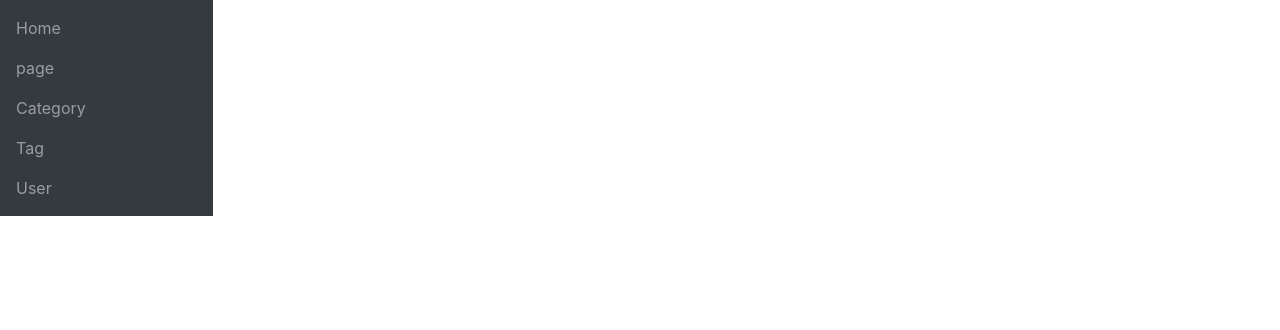
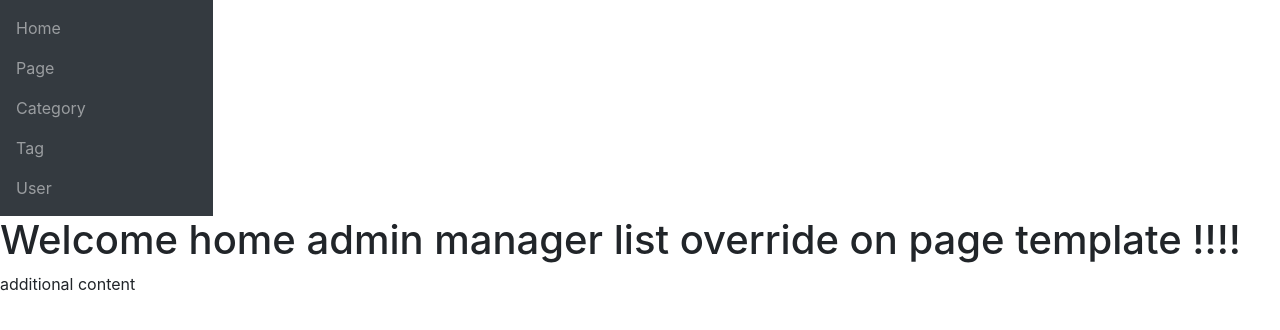
Before and after one commit to teh0/gobelin-cms, a Symfony app: template templates/pages/admin/managers/page/list.html.twig in a window 1280 px wide. Shown: the part 56-386 px from the top of the page. Run offline with Twig, Linux system fonts and the light colour scheme; the template is opened without the code that fills it, so the values that code supplies are empty; some libraries are stand-ins or nearby versions.

Commit message:
🚧 wip on managers heritage

```diff
--- a/templates/layouts/admin/managers/manager-list.html.twig
+++ b/templates/layouts/admin/managers/manager-list.html.twig
@@ -0,0 +1,10 @@
+
+{#{% block okk %}#}
+{#    <div> bonjour</div>#}
+{#{% endblock %}#}
+{% extends 'pages/admin/home.html.twig' %}
+{% block admin_content %}
+    <h1>Welcome home admin manager list !!!!</h1>
+
+
+{% endblock %}
--- a/templates/pages/admin/managers/page/list.html.twig
+++ b/templates/pages/admin/managers/page/list.html.twig
@@ -1 +1,15 @@
-{% extends 'layouts/admin/base-admin.html.twig' %}
+{#{% extends 'pages/admin/home.html.twig' %}#}
+{#{% block admin_content %}#}
+{#    <h1>Welcome home admin fdp !!!!</h1>#}
+    {% extends 'layouts/admin/managers/manager-list.html.twig' %}
+{% block admin_content %}
+    <h1>Welcome home admin manager list override on page template  !!!!</h1>
+
+    <span> additional content </span>
+{% endblock %}
+
+{#{% endblock %}#}
+{#<span> ekip a fon</span>#}
+{#<h1> ok</h1>#}
+{#    <div> crfedsfc</div>#}
+{#{% block admin_content %}#}
--- a/templates/partials/admin/menu.html.twig
+++ b/templates/partials/admin/menu.html.twig
@@ -1,12 +1,33 @@
 {% set menudata = ["Home", "page","Category","Tag","User"] %}
-
+{% set ekip = [
+    {
+        'name': 'Home',
+        'url': '/admin'
+    },
+    {
+        'name': 'Page',
+        'url': '/admin/page'
+    },
+    {
+        'name': 'Category',
+        'url': '/admin/category'
+    },
+    {
+        'name': 'Tag',
+        'url': '/admin//tag'
+    },
+    {
+        'name': 'User',
+        'url': '/admin//user'
+    },
+] %}
 <aside class="col-3 col-md-2 p-0 bg-dark">
     <nav class="navbar navbar-expand navbar-dark bg-dark flex-md-column flex-row align-items-start">
         <div class="collapse navbar-collapse">
             <ul class="flex-md-column flex-row navbar-nav w-100 justify-content-between">
-                {% for item in menudata %}
+                {% for item in ekip %}
                 <li class="nav-item">
-                    <a class="nav-link pl-0" href="{{ item }}">{{ item }}</a>
+                    <a class="nav-link pl-0" href="{{ item.url }}">{{ item.name }}</a>
                 </li>
                 {% endfor %}
 
```
Also changed, not shown: templates/pages/admin/managers/tag/create.html.twig (added), templates/pages/admin/managers/tag/delete.html.twig (added), templates/pages/admin/managers/tag/list.html.twig (added), templates/pages/admin/managers/tag/read.html.twig (added), templates/pages/admin/managers/tag/update.html.twig (added).
